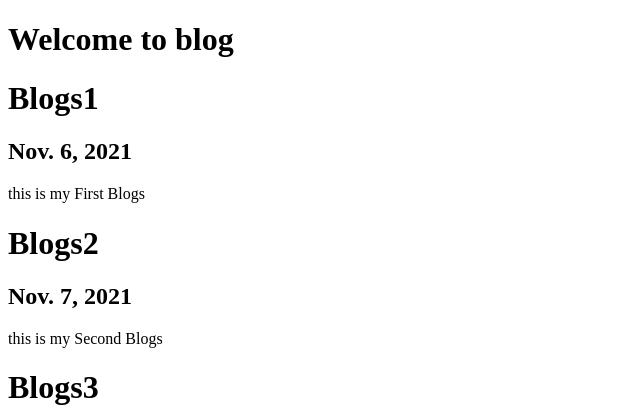
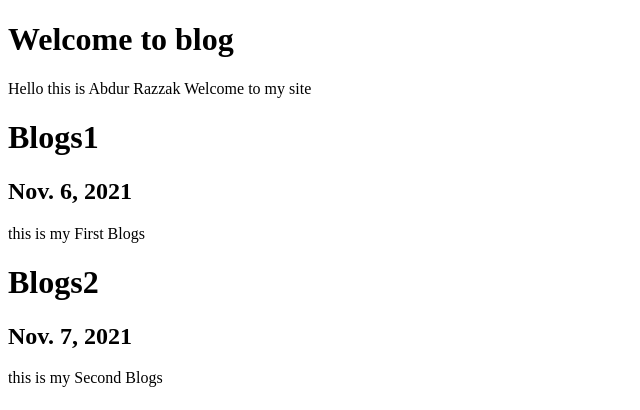
Before and after one commit to abdur-razzak2672/personal_portfolio_django_mini_project, a Django app: page /blog/ in a window 1280 px wide. Shown: the top 410 px of the page, without its empty margins (0-640 px from the left). Run offline with Django 3.2, Linux system fonts and the light colour scheme; data comes from the database, SQL or seed files in the repository.

Commit message:
add commit

```diff
--- a/blog/templates/blog/all_blogs.html
+++ b/blog/templates/blog/all_blogs.html
@@ -8,6 +8,7 @@
 </head>
 <body>
     <h1>Welcome to blog</h1>
+    <p>Hello this is Abdur Razzak Welcome to my site</p>
     {% for blog in blogs %}
     <h1>{{ blog.title }}</h1>
     <h2>{{ blog.date }}</h2>
```
